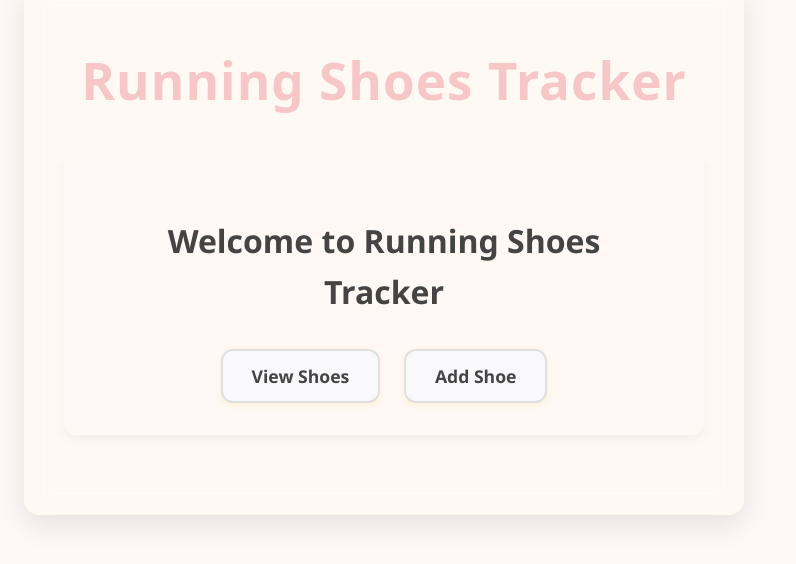
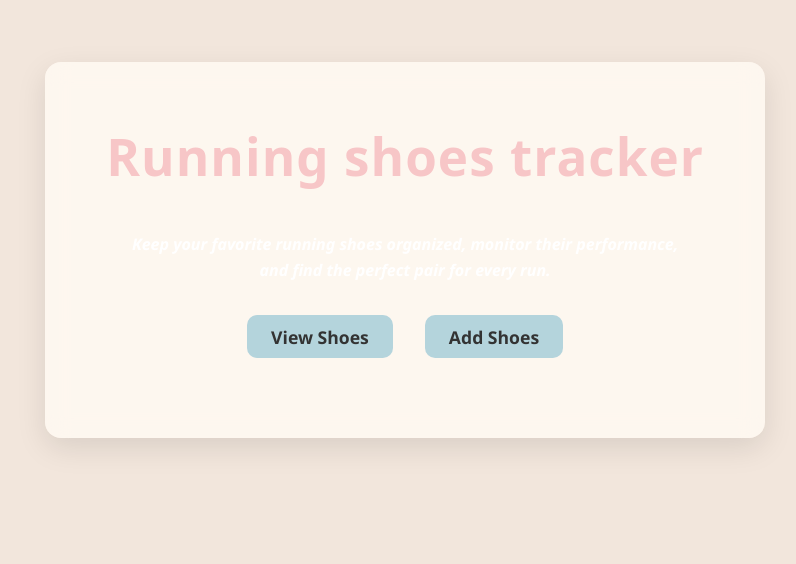
Before and after one commit to Sah2Sah2/Lab1-CloudAdmin_RunningShoesCataloguing, a React (Vite) app in the folder client/: page / in a window 1280 px wide. Shown: the part 182-746 px from the top of the page, without its empty margins (256-1052 px from the left). Built offline with nearby package versions, Linux system fonts and the light colour scheme; no server answers.

Commit message:
Change in design

```diff
--- a/client/src/App.css
+++ b/client/src/App.css
@@ -16,9 +16,11 @@
   will-change: filter;
   transition: filter 300ms;
 }
+
 .logo:hover {
   filter: drop-shadow(0 0 2em #646cffaa);
 }
+
 .logo.react:hover {
   filter: drop-shadow(0 0 2em #61dafbaa);
 }
--- a/client/src/App.jsx
+++ b/client/src/App.jsx
@@ -73,7 +73,7 @@ export default function App() {
 
   return (
     <div className="app-container">
-      <h1>Running Shoes Tracker</h1>
+      <h1>Running shoes tracker</h1>
 
       {page === "view" && (
         <button
--- a/client/src/components/HomePage.css
+++ b/client/src/components/HomePage.css
@@ -1,40 +1,44 @@
-
 .homepage-container {
   max-width: 600px;
   margin: 3rem auto;
   text-align: center;
-  background-color: #fff8f4;
-  padding: 2rem 2.5rem;
-  border-radius: 12px;
-  box-shadow: 0 4px 10px rgba(0,0,0,0.05);
+  background-color: transparent;
+  padding: 0;
+  border-radius: 0;
+  box-shadow: none;
   font-family: 'Segoe UI', Tahoma, Geneva, Verdana, sans-serif;
   color: #444;
 }
 
 .homepage-container h2 {
+  color: white;
+  font-style: italic;
   margin-bottom: 2rem;
-  font-size: 2rem;
+  font-size: 1rem;
 }
 
 .homepage-buttons {
   display: flex;
   justify-content: center;
-  gap: 1.5rem;
+  gap: 2rem;
 }
 
 .homepage-buttons button {
-  background-color: #f9f9fb;
-  border: 2px solid #e0e0e0;
-  border-radius: 12px;
-  padding: 0.8rem 1.8rem;
+  background-color: #b4d4dc;
+  border: none;
+  border-radius: 10px;
+  padding: 0.6rem 1.5rem;
   font-size: 1.1rem;
-  color: #444;
+  color: #333;
   cursor: pointer;
-  transition: background-color 0.3s ease, border-color 0.3s ease;
+  box-shadow: none;
+  transition: background-color 0.3s ease;
+  font-weight: bold;
+  display: flex;
+  align-items: center;
+  justify-content: center;
 }
 
 .homepage-buttons button:hover {
-  background-color: #fff4f7;
-  border-color: #d3a6bf;
-  color: #a43f69;
+  background-color: #a1c3ce;
 }
--- a/client/src/components/HomePage.jsx
+++ b/client/src/components/HomePage.jsx
@@ -4,10 +4,11 @@ import "./HomePage.css";
 export default function HomePage({ onSelect }) {
   return (
     <div className="homepage-container">
-      <h2>Welcome to Running Shoes Tracker</h2>
+      <h2>Keep your favorite running shoes organized, monitor their performance,
+        <br/> and find the perfect pair for every run.</h2>
       <div className="homepage-buttons">
         <button onClick={() => onSelect("view")}>View Shoes</button>
-        <button onClick={() => onSelect("add")}>Add Shoe</button>
+        <button onClick={() => onSelect("add")}>Add Shoes</button>
       </div>
     </div>
   );
--- a/client/src/components/ShoesList.css
+++ b/client/src/components/ShoesList.css
@@ -69,6 +69,19 @@
   box-shadow: 0 6px 15px rgba(161, 195, 206, 0.8);
 }
 
+.toggle-btn:focus {
+  outline: none;
+  box-shadow: 0 0 0 3px rgba(161, 195, 206, 0.7);
+  border-color: #a1c3ce;
+}
+
+.toggle-btn:active {
+  background-color: #8ea9b3;
+  border-color: #8ea9b3;
+  color: #111;
+  box-shadow: 0 4px 10px rgba(142, 169, 179, 0.9);
+}
+
 .shoe-details {
   margin-top: 1rem;
   color: #333;
--- a/client/src/index.css
+++ b/client/src/index.css
@@ -24,6 +24,8 @@
 }
 
 body {
+
+  background-color: #f2e6dc !important;
   margin: 0;
   display: flex;
   flex-direction: column;
@@ -53,6 +55,7 @@ a {
   text-decoration: none;
   transition: color 0.3s ease;
 }
+
 a:hover,
 a:focus-visible {
   /* Pastel green */
@@ -68,7 +71,6 @@ button {
   font-size: 1.1rem;
   font-weight: 600;
   font-family: inherit;
-  /* Pastel yellow background */
   background-color: var(--color-yellow);
   color: var(--color-bg-dark);
   cursor: pointer;
@@ -76,12 +78,14 @@ button {
   box-shadow: 0 3px 8px rgba(247, 233, 160, 0.5);
   user-select: none;
 }
+
 button:hover {
   border-color: var(--color-green);
   box-shadow: 0 6px 15px rgba(166, 216, 184, 0.8);
   background-color: var(--color-green);
   color: var(--color-bg-light);
 }
+
 button:focus,
 button:focus-visible {
   outline: 3px solid var(--color-pink);
@@ -107,36 +111,44 @@ button:focus-visible {
     color: var(--color-text-light);
     background-color: var(--color-bg-light);
   }
+
   body {
     background: inherit;
     color: inherit;
   }
+
   .app-container {
     background-color: rgba(255, 250, 243, 0.85);
     box-shadow: 0 10px 30px rgba(0, 0, 0, 0.1);
     color: var(--color-text-light);
   }
+
   h1 {
     color: var(--color-pink);
   }
+
   a:hover,
   a:focus-visible {
     color: var(--color-green);
   }
+
   a {
     color: var(--color-light-blue);
   }
+
   button {
     background-color: var(--color-yellow);
     color: var(--color-bg-dark);
     box-shadow: 0 2px 6px rgba(247, 233, 160, 0.4);
   }
+
   button:hover {
     background-color: var(--color-green);
     border-color: var(--color-green);
     color: var(--color-bg-light);
     box-shadow: 0 6px 15px rgba(166, 216, 184, 0.8);
   }
+
   button:focus,
   button:focus-visible {
     outline-color: var(--color-pink);
```
